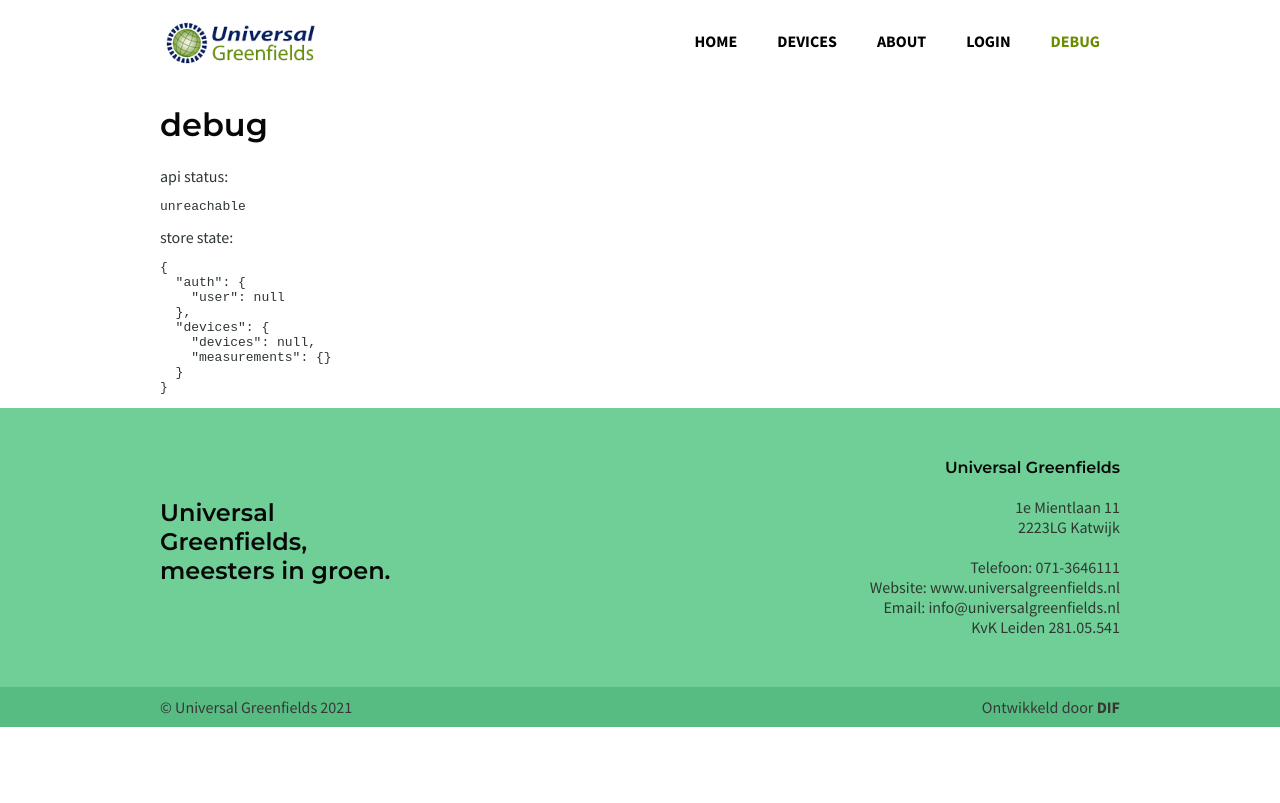
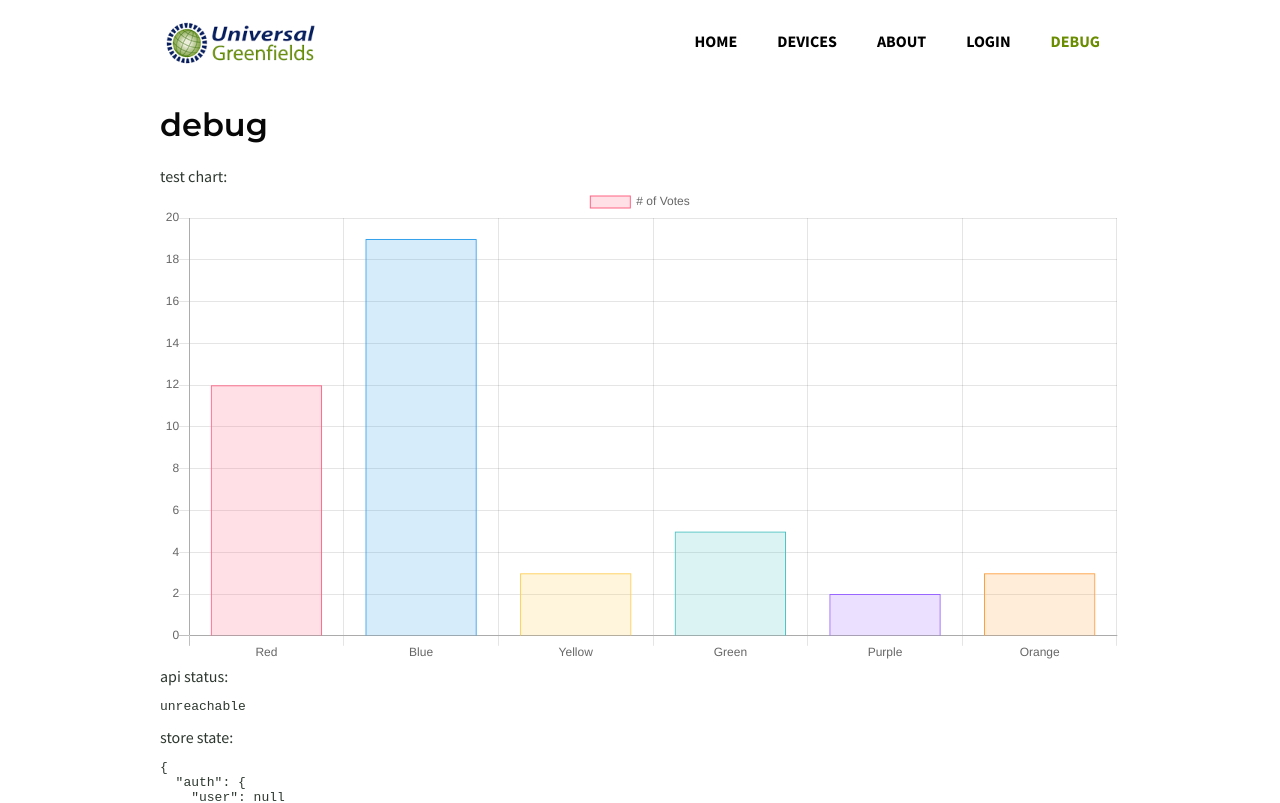
Before and after one commit to Davans01/Leiden_project, a Vue app: page /debug in a window 1280 px wide. Shown: the top 803 px of the page. Built offline with nearby package versions, Linux system fonts and the light colour scheme; no server answers.

Commit message:
put chart.js example on homepage

```diff
--- a/package.json
+++ b/package.json
@@ -8,6 +8,7 @@
     "lint": "vue-cli-service lint"
   },
   "dependencies": {
+    "chart.js": "^2.9.4",
     "core-js": "^3.6.5",
     "vue": "^3.0.0",
     "vue-router": "^4.0.0-0",
--- /dev/null
+++ b/src/components/chart.vue
@@ -0,0 +1,60 @@
+<template>
+  <canvas ref="canvas"></canvas>
+</template>
+
+<script>
+import Chart from "chart.js"
+
+export default {
+  name: "chart",
+  state() {
+    return {}
+  },
+  mounted() {
+    const context = this.$refs.canvas.getContext("2d")
+    this.chart = new Chart(context, {
+      type: "bar",
+      data: {
+        labels: ["Red", "Blue", "Yellow", "Green", "Purple", "Orange"],
+        datasets: [
+          {
+            label: "# of Votes",
+            data: [12, 19, 3, 5, 2, 3],
+            backgroundColor: [
+              "rgba(255, 99, 132, 0.2)",
+              "rgba(54, 162, 235, 0.2)",
+              "rgba(255, 206, 86, 0.2)",
+              "rgba(75, 192, 192, 0.2)",
+              "rgba(153, 102, 255, 0.2)",
+              "rgba(255, 159, 64, 0.2)",
+            ],
+            borderColor: [
+              "rgba(255, 99, 132, 1)",
+              "rgba(54, 162, 235, 1)",
+              "rgba(255, 206, 86, 1)",
+              "rgba(75, 192, 192, 1)",
+              "rgba(153, 102, 255, 1)",
+              "rgba(255, 159, 64, 1)",
+            ],
+            borderWidth: 1,
+          },
+        ],
+      },
+      options: {
+        scales: {
+          yAxes: [
+            {
+              ticks: {
+                beginAtZero: true,
+              },
+            },
+          ],
+        },
+      },
+    })
+  },
+}
+</script>
+
+<style lang="scss" scoped>
+</style>
--- a/src/views/debug.vue
+++ b/src/views/debug.vue
@@ -1,24 +1,28 @@
 <template>
   <page-wrapper>
     <h1>debug</h1>
+    test chart:
+    <chart></chart>
     api status:
     <pre>{{ status }}</pre>
     store state:
     <pre>{{ state }}</pre>
   </page-wrapper>
-    <page-footer></page-footer>
+  <page-footer></page-footer>
 </template>
 
 <script>
 import { request } from "../request"
 import PageWrapper from "../components/page-wrapper"
 import PageFooter from "../components/page-footer"
+import Chart from "../components/chart.vue"
 
 export default {
   name: "debug",
   components: {
     PageWrapper,
     PageFooter,
+    Chart,
   },
   data() {
     return {
```
Also changed, not shown: 1 other file (tests, documents, lock files or other folders).
